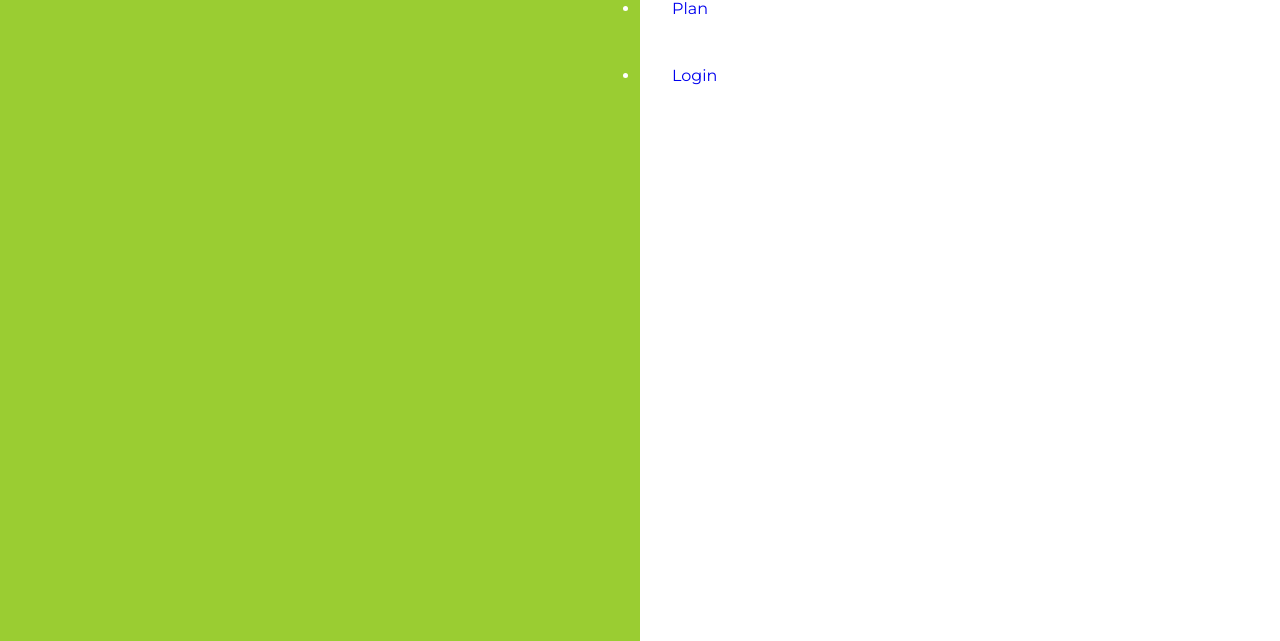
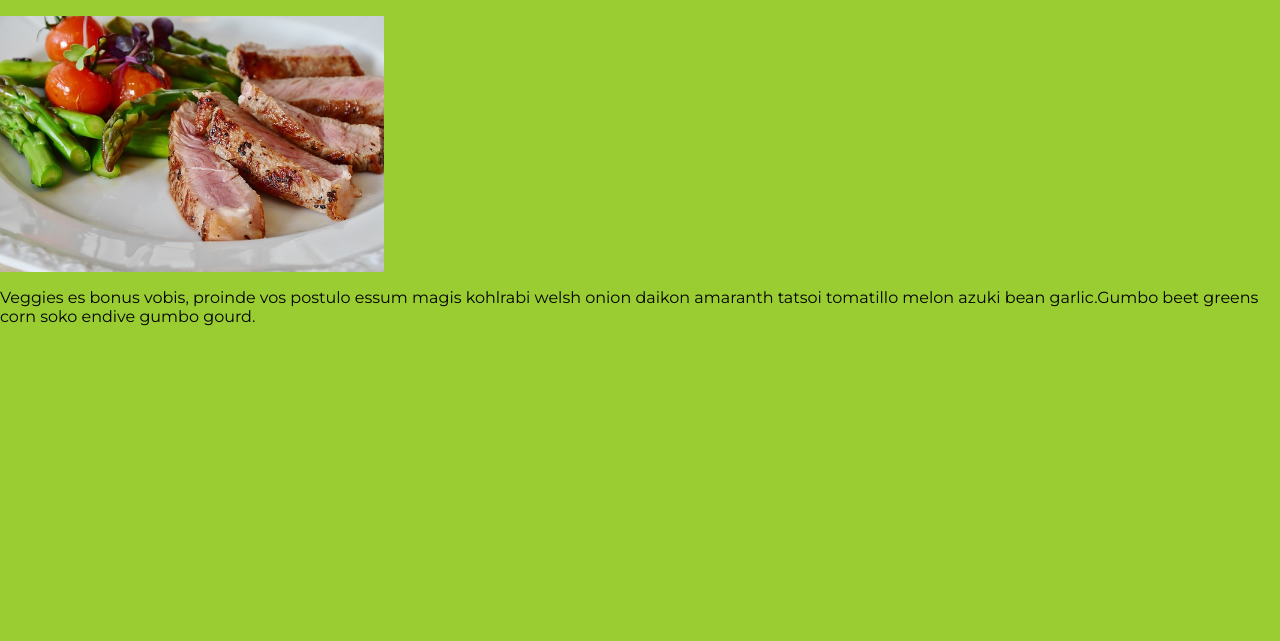
Before and after one commit to rizky119/fresheatstrial, a plain HTML site: page index.html in a window 1280 px wide. Shown: the part 159-800 px from the top of the page. Drawn offline with Linux system fonts and the light colour scheme.

Commit message:
add paragraph

```diff
--- a/index.html
+++ b/index.html
@@ -20,7 +20,7 @@
             <img src="images 2/menulist.png" alt="menu tab">
         </div>
         <nav>
-            <ul class="menubar">
+            <ul>
                 <li><a href="#">How It Worx</a></li>
                 <li><a href="#">Menu</a></li>
                 <li><a href="#">Plan</a></li>
@@ -28,6 +28,10 @@
             </ul>
         </nav>
     </header>
+    <div class="landing-container">
+			<img src="images 2/landingpage2.jpg" alt="healthy steak medium rare with grill veggies">
+			<p>Veggies es bonus vobis, proinde vos postulo essum magis kohlrabi welsh onion daikon amaranth tatsoi tomatillo melon azuki bean garlic.Gumbo beet greens corn soko endive gumbo gourd. </p>
+		</div>
 
         <div class="landing-container">
 
--- a/main.css
+++ b/main.css
@@ -34,21 +34,31 @@ img {
     background: white;
     width: 50%;
     right: 0;
-    top: 0;
+    top: 10%;
     height: 100%;
 }
 
 ul {
+    list-style-type: none;
     display: none;
     margin: 0;
     padding: 0;
 }
 
 ul li a {
-
     text-decoration: none;
     font-size: 1em;
     display: block;
     padding: 1.5em 2em;
-    background-color: rgba(255,255,265,.40);
+    background-color: rgba(255,255,265,.30);
 }
+
+.landing container {
+    background-size: cover;
+
+
+}
+
+h1 {
+    font-size: 1em;
+}
```
